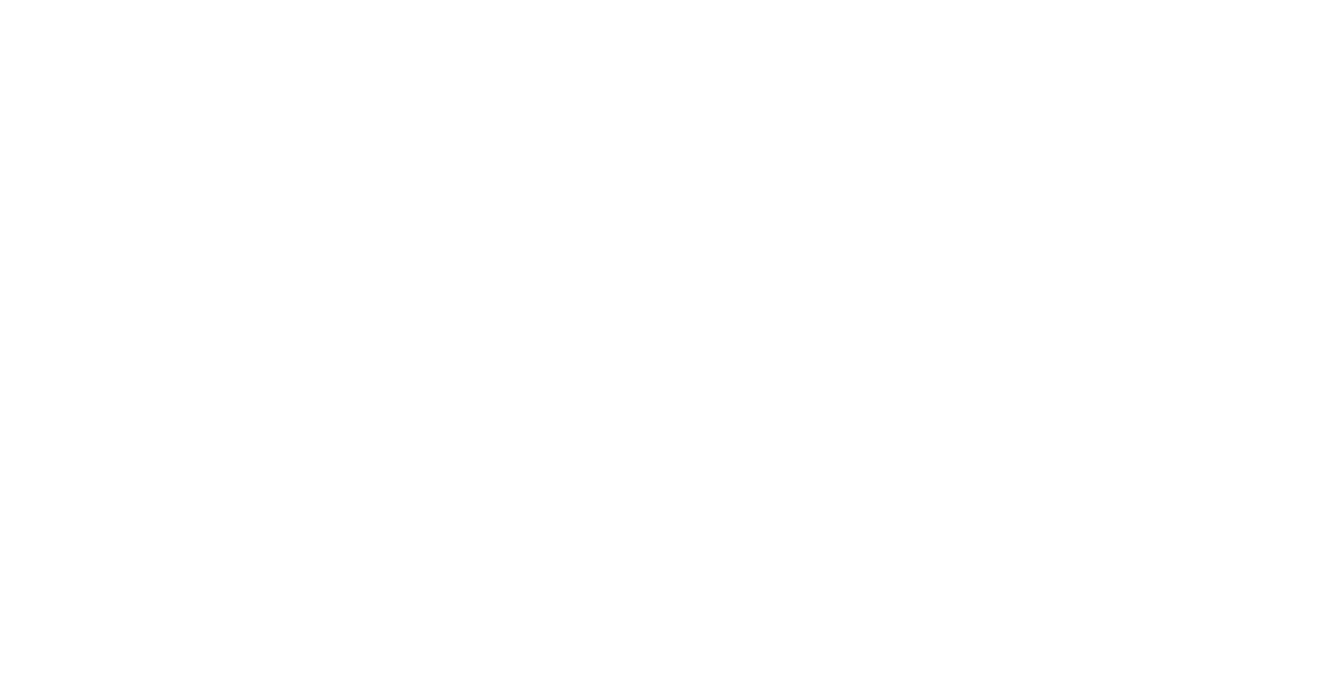
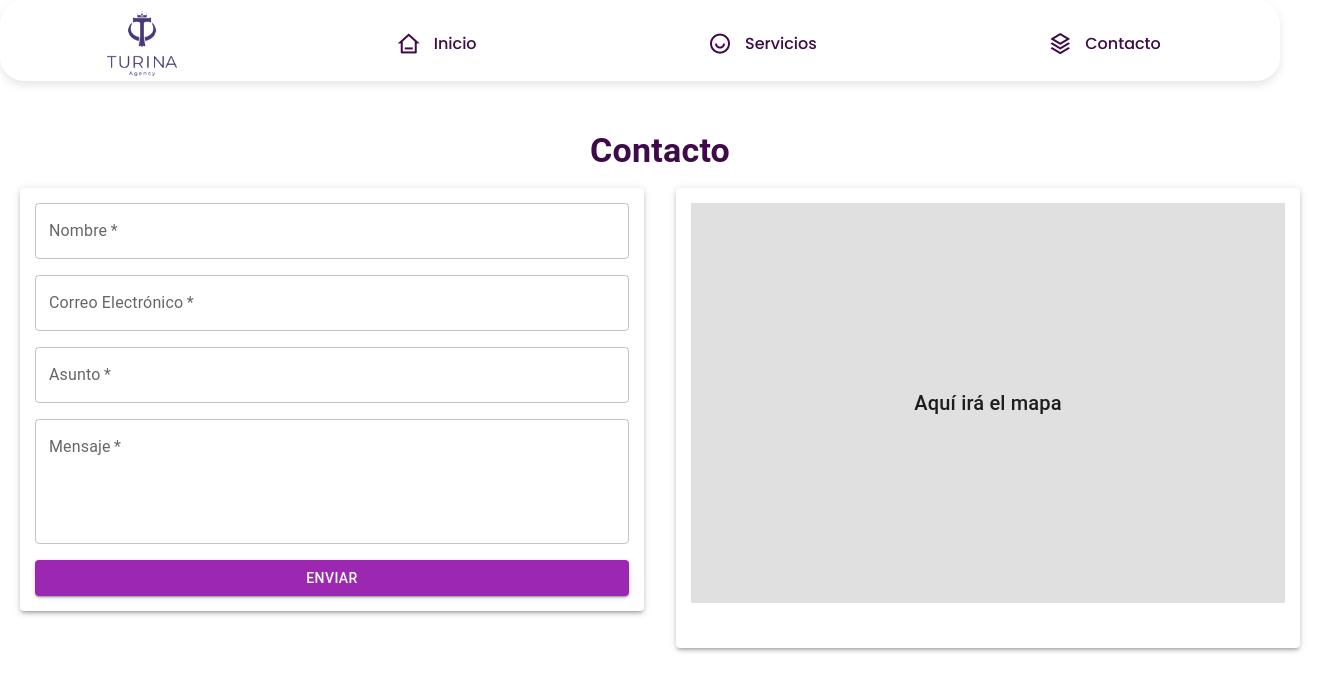
Before and after one commit to Danileon0226/Turina-Agency, a React (Vite) app: page /Contact in a window 1280 px wide. Before the commit this address had no page. Shown: the top 692 px of the page, 1320 px wide, since content can reach past the window. Built offline with nearby package versions, Linux system fonts and the light colour scheme.

Commit message:
Commit Update Styles

```diff
--- a/src/Components/Footer/Footer.jsx
+++ b/src/Components/Footer/Footer.jsx
@@ -11,19 +11,22 @@ function Footer() {
   return (
     <Box
       sx={{
-        width: "100%",
-        display: "flex",
-        flexDirection: "column",
-        alignItems: "center",
-        justifyContent: "center",
         padding: "20px",
         backgroundColor: "var(--bg-color)",
         color: "var(--text-color)",
         borderTop: "1px solid var(--bg-color)",
         marginBottom: "100px",
+        textAlign: "center", // Añadido para centrar el contenido
       }}
     >
-      <Grid container spacing={2} justifyContent="center">
+      <Grid
+        container
+        direction="row"
+        justifyContent="center" // Centramos los elementos horizontalmente
+        alignItems="center"
+        spacing={2} // Espacio entre los elementos del Grid
+      >
+        {/* Social Media Icons */}
         <Grid item>
           <IconButton
             sx={{
@@ -36,7 +39,8 @@ function Footer() {
             href="https://twitter.com"
             target="_blank"
           >
-            <TwitterIcon />
+            <TwitterIcon fontSize="large" />{" "}
+            {/* Ajustamos el tamaño de los iconos */}
           </IconButton>
         </Grid>
         <Grid item>
@@ -51,7 +55,7 @@ function Footer() {
             href="https://facebook.com"
             target="_blank"
           >
-            <FacebookIcon />
+            <FacebookIcon fontSize="large" />
           </IconButton>
         </Grid>
         <Grid item>
@@ -66,7 +70,7 @@ function Footer() {
             href="https://www.instagram.com"
             target="_blank"
           >
-            <InstagramIcon />
+            <InstagramIcon fontSize="large" />
           </IconButton>
         </Grid>
         <Grid item>
@@ -81,20 +85,21 @@ function Footer() {
             href="https://linkedin.com"
             target="_blank"
           >
-            <LinkedInIcon />
+            <LinkedInIcon fontSize="large" />
           </IconButton>
         </Grid>
-        <Box sx={{ display: "flex", alignItems: "center", mt: 2 }}>
-          <Box sx={{ width: "50%", textAlign: "right" }}>
-            <img src={logo} alt="logo" style={{ width: "70px" }} />
-          </Box>
 
-          <Box sx={{ width: "50%", textAlign: "left" }}>
-            <Typography variant="body2">
-              &copy; {year} Turina. Todos los derechos reservados.
-            </Typography>
-          </Box>
-        </Box>
+        {/* Logo */}
+        <Grid item xs={12} md="auto">
+          <img src={logo} alt="logo" style={{ width: "70px" }} />
+        </Grid>
+
+        {/* Copyright */}
+        <Grid item xs={12} md="auto">
+          <Typography variant="body2">
+            &copy; {year} Turina. Todos los derechos reservados.
+          </Typography>
+        </Grid>
       </Grid>
     </Box>
   );
--- a/src/Components/Navbar/Navbar.jsx
+++ b/src/Components/Navbar/Navbar.jsx
@@ -23,7 +23,7 @@ function Navbar() {
             </NavLink>
           </div>
           <div className="menu">
-            <NavLink to="/" className="frame">
+            <NavLink to="/Contact" className="frame">
               <i className="ri-stack-line"></i>
               <p className="li-mobile-p">Contacto</p>
             </NavLink>
--- a/src/Routes/Routes.jsx
+++ b/src/Routes/Routes.jsx
@@ -1,6 +1,7 @@
 import { BrowserRouter, Route, Routes } from "react-router-dom";
 import Home from "../Screens/Home/Home";
 import AboutMe from "../Screens/AboutMe/AboutMe";
+import Contact from "../Screens/Contact/Contact";
 
 export default function Rutas() {
     return (
@@ -9,6 +10,7 @@ export default function Rutas() {
             <Routes>
                 <Route path="/" element={<Home />} />
                 <Route path="/AboutMe" element={<AboutMe />} />
+                <Route path="/Contact" element={<Contact />} />
             </Routes>
         </BrowserRouter>
     );
--- /dev/null
+++ b/src/Screens/Contact/Contact.jsx
@@ -0,0 +1,113 @@
+import { Box, Grid, TextField, Button, Typography, Paper } from "@mui/material";
+import Navbar from "../../Components/Navbar/Navbar";
+
+function Contact() {
+  return (
+    <>
+      <Navbar />
+      <Box
+        sx={{
+          width: "100%",
+          padding: { xs: "10px", md: "20px" },
+          backgroundColor: "var(--bg-color)",
+          color: "var(--text-color)",
+          marginBottom: "100px",
+          marginTop: "110px",
+        }}
+      >
+        <Typography
+          variant="h4"
+          gutterBottom
+          paragraph
+          sx={{ textAlign: "center", fontWeight: "bold" }}
+        >
+          Contacto
+        </Typography>
+
+        <Grid container spacing={4} justifyContent="center">
+          {/* Formulario de Contacto */}
+          <Grid item xs={12} md={6}>
+            <Paper elevation={3} sx={{ padding: { xs: "15px", md: "15px" } }}>
+              <form>
+                <Grid container spacing={2}>
+                  <Grid item xs={12}>
+                    <TextField
+                      fullWidth
+                      label="Nombre"
+                      variant="outlined"
+                      required
+                    />
+                  </Grid>
+                  <Grid item xs={12}>
+                    <TextField
+                      fullWidth
+                      label="Correo Electrónico"
+                      variant="outlined"
+                      type="email"
+                      required
+                    />
+                  </Grid>
+                  <Grid item xs={12}>
+                    <TextField
+                      fullWidth
+                      label="Asunto"
+                      variant="outlined"
+                      required
+                    />
+                  </Grid>
+                  <Grid item xs={12}>
+                    <TextField
+                      fullWidth
+                      label="Mensaje"
+                      variant="outlined"
+                      multiline
+                      rows={4}
+                      required
+                    />
+                  </Grid>
+                  <Grid item xs={12}>
+                    <Button
+                      variant="contained"
+                      color="secondary"
+                      sx={{ width: "100%" }}
+                    >
+                      Enviar
+                    </Button>
+                  </Grid>
+                </Grid>
+              </form>
+            </Paper>
+          </Grid>
+
+          {/* Espacio para el Mapa */}
+          <Grid item xs={12} md={6}>
+            <Paper
+              elevation={3}
+              sx={{ padding: { xs: "15px", md: "15px" }, height: "100%" }}
+            >
+              <Box
+                sx={{
+                  width: "100%",
+                  height: { xs: "300px", md: "400px" },
+                  backgroundColor: "grey.300",
+                }}
+              >
+                <Typography
+                  variant="h6"
+                  sx={{
+                    textAlign: "center",
+                    lineHeight: { xs: "300px", md: "400px" },
+                  }}
+                >
+                  Aquí irá el mapa
+                </Typography>
+              </Box>
+            </Paper>
+          </Grid>
+        </Grid>
+      </Box>
+    </>
+  );
+}
+
+export default Contact;
--- a/src/Screens/Home/Home.jsx
+++ b/src/Screens/Home/Home.jsx
@@ -67,7 +67,12 @@ function Home() {
             textAlign: "left",
           }}
         >
-          <Typography variant="h3" sx={{ fontWeight: "bold" }} gutterBottom>
+          <Typography
+            variant="h3"
+            sx={{ fontWeight: "bold" }}
+            paragraph
+            gutterBottom
+          >
             IMPULSA TU CARRERA EN EL MODELAJE CON TURINA
           </Typography>
           <Typography variant="subtitle" paragraph>
@@ -94,10 +99,10 @@ function Home() {
         <Grid container spacing={4}>
           <Grid item xs={12} md={6}>
             <Paper elevation={3} sx={{ p: 4 }}>
-              <Typography variant="h5" gutterBottom>
+              <Typography variant="h5" gutterBottom sx={{ fontWeight: "bold" }}>
                 Descubre la Nueva Era del Modelaje
               </Typography>
-              <Typography>
+              <Typography variant="subtitle" paragraph>
                 Somos una vanguardista agencia de modelaje que no solo
                 representa talentos, sino que también los cultiva y proyecta en
                 el espectro global de la moda y el entretenimiento. Creemos en
@@ -129,10 +134,10 @@ function Home() {
           </Grid>
           <Grid item xs={12} md={6}>
             <Paper elevation={3} sx={{ p: 4 }}>
-              <Typography variant="h5" gutterBottom>
+              <Typography variant="h5" gutterBottom sx={{ fontWeight: "bold" }}>
                 ¿Quiénes Somos?
               </Typography>
-              <Typography>
+              <Typography variant="subtitle" paragraph>
                 Turina SA es una agencia de modelaje que redefine los estándares
                 de la industria, ofreciendo una plataforma sin precedentes para
                 aspirantes y modelos profesionales. Nos enfocamos en la
@@ -177,7 +182,7 @@ function Home() {
                   style={{ width: "auto", height: "80px", maxWidth: "100%" }}
                   loading="lazy"
                 />
-                <Typography variant="h6" gutterBottom align="center">
+                <Typography variant="h6" gutterBottom align="center" paragraph>
                   {service.title}
                 </Typography>
               </div>
@@ -202,12 +207,15 @@ function Home() {
                 <Typography
                   variant="h6"
                   gutterBottom
+                  paragraph
                   align="center"
                   sx={{ fontWeight: "bold" }}
                 >
                   {equipo.name}
                 </Typography>
-                <Typography>{equipo.testimonial}</Typography>
+                <Typography variant="subtitle" paragraph>
+                  {equipo.testimonial}
+                </Typography>
               </Box>
             </Grid>
           ))}
@@ -215,16 +223,22 @@ function Home() {
       </Box>
 
       {/* Call to Action */}
-      <Box sx={{ pt: 8, pb: 8, backgroundColor: "#4A3673" }}>
+      <Box sx={{ pt: 8, pb: 8, backgroundColor: "#4A3673", height: "200px" }}>
         <Typography
           variant="h4"
           gutterBottom
           align="center"
+          paragraph
           sx={{ color: "white", fontWeight: "bold" }}
         >
           ¿Tienes Preguntas o Quieres Saber Más Sobre Nuestros Servicios?
         </Typography>
-        <Typography variant="body1" paragraph align="center">
+        <Typography
+          variant="subtitle"
+          paragraph
+          align="center"
+          sx={{ color: "white" }}
+        >
           Estamos aquí para ayudarte. Llena el formulario de contacto a
           continuación o utiliza nuestros datos de contacto.
         </Typography>
--- a/src/index.css
+++ b/src/index.css
@@ -5,7 +5,7 @@
   --text-color: #3e0a4a;
   --subtitle-color: #a970f0;
   --bg-color: #ffffff;
-  --link-color: #9b59b6;
+  --link-color: #4A3673;
   --link-hover-color: #8e44ad;
   --button-bg-color: #f9f9f9;
   --button-hover-border-color: #9b59b6;
```
